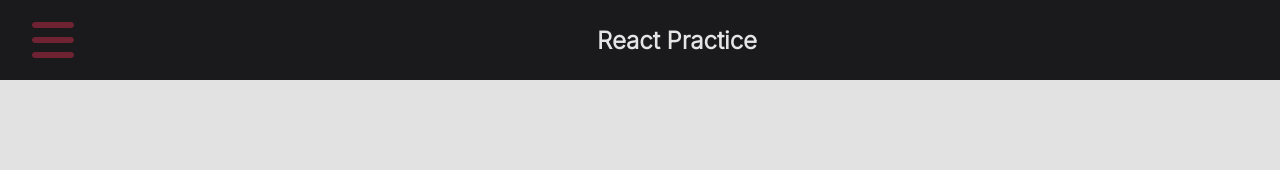
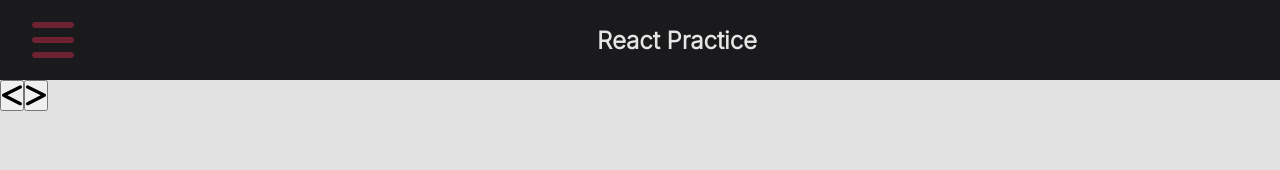
Before and after one commit to YujenM/React_practice, a React (Create React App) app: page /React_practice/src/components/Slider.js in a window 1280 px wide. Shown: the top 170 px of the page. Built offline with nearby package versions, Linux system fonts and the light colour scheme; a web font is replaced by a local one.

Commit message:
new components added

```diff
--- a/src/App.css
+++ b/src/App.css
@@ -212,4 +212,4 @@ cursor: pointer;
   font-size: 1.5em;
 
 }
-/* counter */
+/* slider */
--- a/src/App.js
+++ b/src/App.js
@@ -7,11 +7,13 @@ import Usestatecomponent from './components/usestate';
 import Buttonusestate from './components/nightmode'
 // import Footer from './components/Footer';
 import LoadingBar from 'react-top-loading-bar'
+import Slider from './components/Slider';
 import {
   BrowserRouter as Router,
   Route,
   Routes
 } from "react-router-dom";
+
 
 
 function App() {
@@ -30,6 +32,7 @@ function App() {
         <Route path='/React_practice/src/components/usestate.js' element={<Usestatecomponent/>}></Route>
         <Route path='/React_practice/src/components/nightmode.js' element={<Buttonusestate/>}></Route>
         <Route path='/React_practice/src/components/Todolist.js' element={<Todo button='Add Item'/>}></Route>
+        <Route path='/React_practice/src/components/Slider.js' element={<Slider/>}></Route>
       </Routes>
       {/* <Footer/> */}
     </Router>
--- a/src/components/Sidebara.js
+++ b/src/components/Sidebara.js
@@ -26,7 +26,12 @@ export const Sidebara=[
         path: '/React_practice/src/components/Todolist.js',
         icon : <FontAwesomeIcon icon={icon.faList} />,
         cName:'nav-text'
+    },
+    {
+        title:"Slider",
+        path: "/React_practice/src/components/slider.js",
+        icon:<FontAwesomeIcon icon={icon.faRightLeft}/>,
+        cName:'nav-text'
     }
 
-
 ]
--- /dev/null
+++ b/src/components/Slider.js
@@ -0,0 +1,13 @@
+import React from 'react'
+import { FontAwesomeIcon } from '@fortawesome/react-fontawesome';
+import * as icon from '@fortawesome/free-solid-svg-icons';
+export default function Slider() {
+    return (
+        <div>
+            <div>
+                <button><FontAwesomeIcon icon={icon.faLessThan} size='2xl'/></button>
+                <button><FontAwesomeIcon icon={icon.faGreaterThan} size='2xl'/></button>
+            </div>
+        </div>
+    )
+}
```
